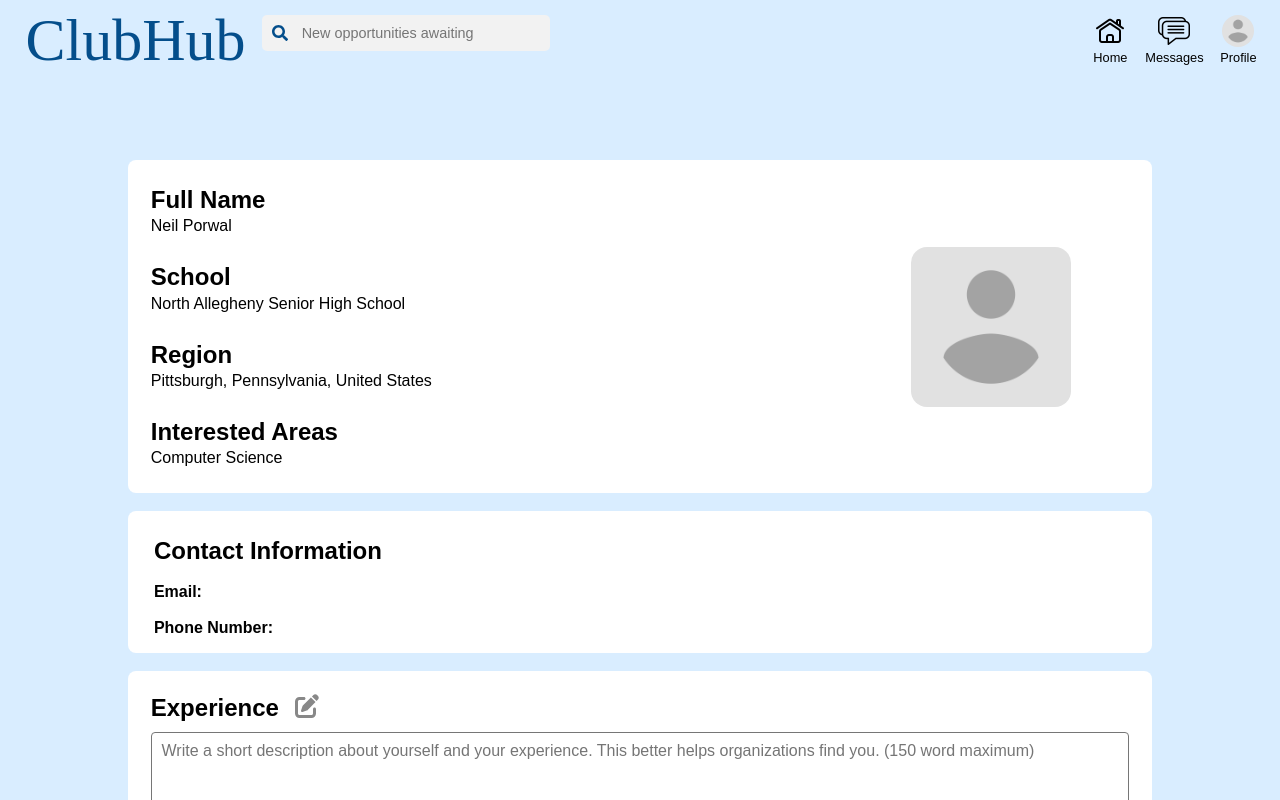
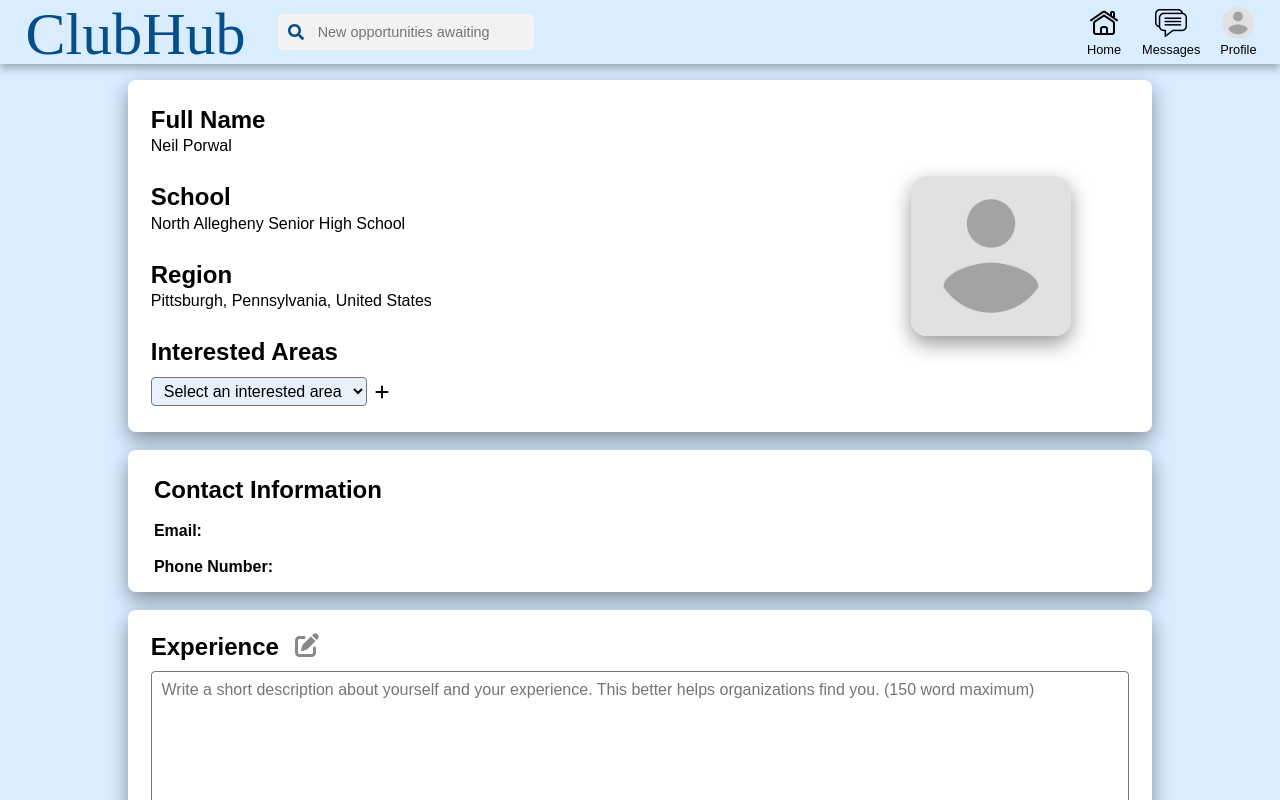
Before and after one commit to PraneethO/ClubHub, a React (Vite) app in the folder web/client/: page /profile/student in a window 1280 px wide. Built offline with nearby package versions, Linux system fonts and the light colour scheme.

Commit message:
fuck joe please

```diff
--- a/web/client/src/App.tsx
+++ b/web/client/src/App.tsx
@@ -20,8 +20,7 @@ function App() {
       <Route path="/profile/student" element={<StudentProfile />} />
       <Route path="/dashboard/organization" element={<OrganizationDash />} />
       <Route path="/profile/organization" element={<OrgProfile />} />
-
-      <Route path="/studentMessaging" element={<StudentMessaging />} />
+      <Route path="/student/messaging" element={<StudentMessaging />} />
     </Routes>
   );
 }
--- a/web/client/src/components/LandingPage/NavBar/NavBar.tsx
+++ b/web/client/src/components/LandingPage/NavBar/NavBar.tsx
@@ -9,14 +9,13 @@ function Navbar() {
   return (
     <nav
       style={{
-        backgroundColor: "#bfbfbf",
+        backgroundColor: "#d9edff",
         fontSize: "60px",
         boxShadow: "none",
         marginBottom: "0",
       }}
     >
       <Link id="logo" to="/">
-
         <div className="logo-container">ClubHub</div>
       </Link>
       {/* <Link id="ourTeamContainer" to="/">
--- a/web/client/src/components/NavBar/StudentNavBar.css
+++ /dev/null
@@ -1,120 +0,0 @@
-/* for reference to how nav is defined in NavBar */
-.sticky-nav {
-  top: 0;
-  left: 0;
-  width: 100%;
-  z-index: 9999;
-  flex-direction: row;
-
-  margin: 0;
-  padding: 0;
-
-  top: 0;
-  left: 0;
-  z-index: 9999;
-
-  height: 10vh;
-  width: 100%;
-
-  display: flex;
-  flex-direction: row;
-  justify-content: flex-end;
-  align-items: center;
-}
-
-#search-container {
-  position: relative;
-  width: 25vw;
-  height: auto;
-  display: flex;
-  align-items: center;
-  margin-left: 1rem;
-  margin-top: 0.925rem;
-  margin-bottom: auto;
-}
-
-
-#search-container input[type="text"] {
-  width: 90%;
-  border: none;
-  background-color: #f2f2f2;
-  font-size: 0.9rem !important;
-  padding: 10px 10px 10px 40px; /* Adjust the padding for the text input */
-  border-radius: 5px;
-  font-family: "Montserrat", sans-serif;
-  text-transform: none;
-}
-
-#search-container .search-icon {
-  position: absolute;
-  left: 10px; /* Adjust the position to the left */
-  cursor: pointer;
-  display: flex;
-  align-items: center; /* Align items vertically in the center */
-  color: #044e8b;
-}
-
-/* icons */
-.home-icon {
-  display: flex;
-  align-items: center;
-  justify-content: center; /* Add this line to center the content horizontally */
-  width: 2rem;
-  height: 2rem;
-  margin-right: 2rem;
-  margin-left: auto;
-}
-
-.home-icon img {
-  width: 2rem;
-  height: 2rem;
-  filter: brightness(100000000%);
-}
-
-
-.messaging-icon {
-  display: flex;
-  align-items: center;
-  justify-content: center; /* Add this line to center the content horizontally */
-  width: 2rem;
-  height: 2rem;
-  margin-right: 2rem;
-}
-
-.messaging-icon img {
-  width: 2rem;
-  height: 2rem;
-  filter: brightness(100000000%);
-  align-self: center;
-}
-
-.profile-image {
-  display: flex;
-  align-items: center;
-  justify-content: center; /* Add this line to center the content horizontally */
-  width: 2rem;
-  height: 2rem;
-  margin-left: 0; /* Adjust the left margin to create spacing */
-  margin-right: 2%; /* Adjust the right margin to create spacing */
-}
-
-.profile-image img {
-  width: 2rem;
-  height: 2rem;
-  border-radius: 50%;
-}
-
-.icon-text {
-  font-family: "Montserrat", sans-serif;
-  text-decoration: none;
-  color: black;
-  font-size: 0.8rem;
-  text-align: center;
-  margin-bottom: 0px;
-}
-
-.home-icon:hover img,
-.messaging-icon:hover img,
-.profile-image:hover img {
-  filter: grayscale(100%);
-}
--- a/web/client/src/components/NavBar/StudentNavBar.tsx
+++ /dev/null
@@ -1,79 +0,0 @@
-import "./StudentNavBar.css";
-import React, { useState } from "react";
-import { FaSearch } from "react-icons/fa";
-import { Link } from "react-router-dom";
-import studentMessagingIcon from "../../assets/messaging-icon.png";
-import defaultAvatar from "../../assets/default-avatar.png";
-import homeIcon from "../../assets/home-icon.png";
-
-const StudentNav = () => {
-  const [searchText, setSearchText] = useState("");
-
-  const handleSearchInputChange = (
-    event: React.ChangeEvent<HTMLInputElement>
-  ) => {
-    setSearchText(event.target.value);
-  };
-
-  const handleSearch = () => {
-    console.log("Searching for:", searchText);
-    // Perform search or any other action here
-  };
-
-  return (
-    <div className="sticky-nav">
-      <Link
-        id="logo"
-        to="/dashboard/student"
-        style={{ marginTop: "auto", marginBottom: "auto" }}
-      >
-        <div
-          style={{
-            fontSize: "60px",
-            fontFamily: "Bebas Neue",
-            marginTop: "auto",
-            marginBottom: "auto",
-          }}
-        >
-          ClubHub
-        </div>
-      </Link>
-      <div id="search-container">
-        <input
-          type="text"
-          placeholder="New opportunities awaiting"
-          value={searchText}
-          onChange={handleSearchInputChange}
-        />
-
-        <div className="search-icon" onClick={handleSearch}>
-          <FaSearch />
-        </div>
-      </div>
-      <div className="home-icon">
-        <Link id="toDashboard" to="/dashboard/student" className="icon-text">
-          <img src={homeIcon} alt="StudentDash" />
-          Home
-        </Link>
-      </div>
-      <div className="messaging-icon">
-        <Link
-          id="toStudentMessaging"
-          to="/studentMessaging"
-          className="icon-text"
-        >
-          <img src={studentMessagingIcon} alt="Messaging" />
-          Messages
-        </Link>
-      </div>
-      <div className="profile-image">
-        <Link to="/profile/student" className="icon-text">
-          <img src={defaultAvatar} alt="Profile" />
-          Profile
-        </Link>
-      </div>
-    </div>
-  );
-};
-
-export default StudentNav;
--- a/web/client/src/components/Profile/Student/StudentProfile.css
+++ b/web/client/src/components/Profile/Student/StudentProfile.css
@@ -7,6 +7,8 @@
   align-items: center;
   margin: 0 auto;
   position: relative;
+
+  box-shadow: 0 8px 20px 0 rgba(0, 0, 0, 0.4);
 }
 
 .profile-image-student img {
@@ -25,7 +27,7 @@
   color: #fff;
   padding: 0.5rem;
   border-radius: 10%;
-  font-family: "Montserrat", sans-serif;
+  font-family: 'Montserrat', sans-serif;
   font-size: 1.25rem;
   display: flex;
   flex-direction: column;
@@ -53,12 +55,14 @@
   padding: 1%;
   padding-top: 2%;
   padding-bottom: 2%;
+
+  box-shadow: 0 8px 20px 0 rgba(0, 0, 0, 0.4);
 }
 
 .student-info {
   width: 70%;
   font-size: 1.5rem;
-  font-family: "Montserrat", sans-serif;
+  font-family: 'Montserrat', sans-serif;
   margin-left: 1%;
   display: flex;
   flex-direction: column;
@@ -68,10 +72,52 @@
 }
 
 .givenInfo {
-  margin-top: 0.5%;
+  margin-top: .5%;
   font-size: 1rem;
-  font-family: "Montserrat", sans-serif;
+  font-family: 'Montserrat', sans-serif;
 }
+
+/* interested areas css */
+.interested-area-input {
+  display: flex;
+  background-color: #e8f0fe !important;
+  padding: 4px 8px;
+  border-radius: 4px;
+  font-size: 1rem;
+  font-family: 'Montserrat', sans-serif;
+}
+
+.interested-areas {
+  display: flex;
+  flex-wrap: wrap;
+}
+
+.interested-area {
+  display: flex;
+  align-items: center;
+  margin-right: 8px;
+  background-color: #e8f0fe;
+  padding: 4px 8px;
+  border-radius: 4px;
+  font-family: 'Montserrat', sans-serif;
+}
+
+.remove-icon {
+  margin-left: 8px;
+  cursor: pointer;
+}
+
+.add-interested-area {
+  display: flex;
+  align-items: center;
+  margin-top: 8px;
+}
+
+.plus-icon {
+  margin-left: 8px;
+  cursor: pointer;
+}
+/* end of interested areas css */
 
 .pfp-container {
   width: 30%;
@@ -84,7 +130,7 @@
 .experience-upload {
   width: 70%;
   font-size: 1.5rem;
-  font-family: "Montserrat", sans-serif;
+  font-family: 'Montserrat', sans-serif;
   display: flex;
   flex-grow: 1;
   text-align: left;
@@ -93,7 +139,7 @@
 }
 
 .experience-textbox {
-  font-family: "Montserrat", sans-serif;
+  font-family: 'Montserrat', sans-serif;
   width: 100%;
   height: 100%;
   resize: none;
@@ -104,7 +150,7 @@
 }
 
 .experience-text {
-  font-family: "Montserrat", sans-serif;
+  font-family: 'Montserrat', sans-serif;
   padding: 1%;
   vertical-align: top;
   width: 100%;
@@ -134,12 +180,14 @@
   justify-content: space-between;
   margin: 0 auto;
   padding: 1%;
+
+  box-shadow: 0 8px 20px 0 rgba(0, 0, 0, 0.4);
 }
 
 .experience-title {
   width: 100%;
   font-size: 1.5rem;
-  font-family: "Montserrat", sans-serif;
+  font-family: 'Montserrat', sans-serif;
   display: flex;
   flex-grow: 1;
   text-align: left;
@@ -155,7 +203,7 @@
 }
 
 .experience-textbox {
-  font-family: "Montserrat", sans-serif;
+  font-family: 'Montserrat', sans-serif;
   width: 100%;
   flex-grow: 1;
   resize: none;
@@ -179,6 +227,8 @@
   flex-direction: row;
   display: flex;
   justify-content: space-between;
+
+  box-shadow: 0 8px 20px 0 rgba(0, 0, 0, 0.4);
 }
 
 .resume-description {
@@ -192,7 +242,7 @@
 .resume-title {
   width: 50%;
   font-size: 1.5rem;
-  font-family: "Montserrat", sans-serif;
+  font-family: 'Montserrat', sans-serif;
   margin-top: 1%;
   margin-left: 1%;
 }
@@ -200,7 +250,7 @@
 .resume-disclaimer {
   margin-top: 0.5%;
   font-size: 1rem;
-  font-family: "Montserrat", sans-serif;
+  font-family: 'Montserrat', sans-serif;
   margin-left: 1%;
 }
 
@@ -217,7 +267,7 @@
 }
 
 .resume-upload-text {
-  font-family: "Montserrat", sans-serif;
+  font-family: 'Montserrat', sans-serif;
   font-size: 1rem;
   text-align: left;
   padding: 0.5rem;
@@ -242,12 +292,14 @@
   padding: 1rem;
   flex-direction: column;
   text-align: left;
+
+  box-shadow: 0 8px 20px 0 rgba(0, 0, 0, 0.4);
 }
 
 .contact-info-title {
   width: 100%;
   font-size: 1.5rem;
-  font-family: "Montserrat", sans-serif;
+  font-family: 'Montserrat', sans-serif;
   display: flex;
   text-align: left;
   margin-left: 1%;
--- a/web/client/src/components/Profile/Student/StudentProfile.tsx
+++ b/web/client/src/components/Profile/Student/StudentProfile.tsx
@@ -2,9 +2,16 @@ import React, { useState, ChangeEvent } from "react";
 import { Link } from "react-router-dom";
 import defaultAvatar from "../../../assets/default-avatar.png";
 import "./StudentProfile.css";
+import StudentNav from "../../SearchBars/StudentNavBar";
+
 import { FontAwesomeIcon } from "@fortawesome/react-fontawesome";
-import { faCamera, faEdit, faCheck } from "@fortawesome/free-solid-svg-icons";
-import StudentNav from "../../NavBar/StudentNavBar";
+import {
+  faCamera,
+  faEdit,
+  faCheck,
+  faPlus,
+  faTimes,
+} from "@fortawesome/free-solid-svg-icons";
 
 function StudentProfile() {
   const [isHovered, setIsHovered] = useState(false);
@@ -15,6 +22,10 @@ function StudentProfile() {
   const [experience, setExperience] = useState("");
   const [experienceChanges, setExperienceChanges] = useState("");
   const [resume, setResume] = useState<File | null>(null);
+
+  const [interestedAreas, setInterestedAreas] = useState<string[]>([]);
+  const [newInterestedArea, setNewInterestedArea] = useState("");
+  const [selectedArea, setSelectedArea] = useState<string>("");
 
   const handleImageUpload = (event: ChangeEvent<HTMLInputElement>) => {
     const file = event.target.files?.[0];
@@ -78,13 +89,23 @@ function StudentProfile() {
     }
   };
 
+  const handleAddInterestedArea = () => {
+    if (selectedArea.trim() !== "") {
+      setInterestedAreas([...interestedAreas, selectedArea]);
+      setSelectedArea("");
+    }
+  };
+
+  const handleRemoveInterestedArea = (index: number) => {
+    const updatedAreas = interestedAreas.filter((_, i) => i !== index);
+    setInterestedAreas(updatedAreas);
+  };
+
   return (
-    <div>
+    <>
+      <div style={{ backgroundColor: "#d9edff" }}>
         <StudentNav />
-      <div
-        className="student-info-container"
-        style={{ fontWeight: "bold", marginTop: "10vh" }}
-      >
+        <div className="student-info-container" style={{ fontWeight: "bold" }}>
           <div className="student-info">
             Full Name
             <div className="givenInfo" style={{ fontWeight: "normal" }}>
@@ -103,10 +124,40 @@ function StudentProfile() {
             <br />
             Interested Areas
             <div className="givenInfo" style={{ fontWeight: "normal" }}>
-            Computer Science{" "}
-            {/* placeholder -- maybe make it into dropdown addition*/}
+              {/* interested areas boxes */}
+              <div className="interested-areas">
+                {interestedAreas.map((area, index) => (
+                  <div className="interested-area" key={index}>
+                    {area}
+                    <FontAwesomeIcon
+                      className="remove-icon"
+                      icon={faTimes}
+                      onClick={() => handleRemoveInterestedArea(index)}
+                    />
+                  </div>
+                ))}
+              </div>
+              <div className="add-interested-area">
+                <select
+                  value={selectedArea}
+                  onChange={(e) => setSelectedArea(e.target.value)}
+                  className="interested-area-input"
+                >
+                  <option value="">Select an interested area</option>
+                  <option value="Area 1">Area 1</option>
+                  <option value="Area 2">Area 2</option>
+                  <option value="Area 3">Area 3</option>
+                  {/* Add more options as needed */}
+                </select>
+                <FontAwesomeIcon
+                  className="plus-icon"
+                  icon={faPlus}
+                  onClick={handleAddInterestedArea}
+                />
               </div>
             </div>
+          </div>
+
           <div className="pfp-container">
             <div
               className="profile-image-student"
@@ -137,6 +188,7 @@ function StudentProfile() {
             style={{ fontWeight: "bold", width: "100%" }}
           >
             Contact Information
+            {/* make this dynamic */}
           </div>
           <br />
           <div className="student-contact-info">
@@ -192,6 +244,7 @@ function StudentProfile() {
             </div>
           )}
         </div>
+
         <br />
         <div className="student-resume-container">
           <div className="resume-description">
@@ -230,12 +283,11 @@ function StudentProfile() {
             />
           </div>
         </div>
+      </div>
       <br />
       <br />
-    </div>
+    </>
   );
 }
 
 export default StudentProfile;
-
-// move the upload to the right
--- a/web/client/src/components/SearchBars/StudentNavBar.css
+++ b/web/client/src/components/SearchBars/StudentNavBar.css
@@ -18,7 +18,7 @@ nav:hover {
   height: auto;
   display: flex;
   align-items: center;
-  margin-left: 0;
+  margin-left: 0 !important;
   margin-top: auto;
   margin-bottom: auto;
 }
@@ -27,9 +27,9 @@ nav:hover {
 #search-container input[type="text"] {
   width: 80%;
   border: none;
-  /* background-color: #f2f2f2; */
+  background-color: #f2f2f2;
   /* background: #bfbfbf; */
-  background-color: white;
+  /* background-color: white; */
   font-size: 0.9rem !important;
   padding: 10px 10px 10px 40px; /* Adjust the padding for the text input */
   border-radius: 5px;
@@ -61,8 +61,8 @@ nav:hover {
   justify-content: center; /* Add this line to center the content horizontally */
   width: 2rem;
   height: 2rem;
-  margin-right: 0.2rem;
-  margin-left: auto;
+  margin-right: 0.2rem !important;
+  margin-left: auto !important;
 }
 
 .home-icon img {
@@ -78,7 +78,7 @@ nav:hover {
   justify-content: center; /* Add this line to center the content horizontally */
   width: 2rem;
   height: 2rem;
-  margin-right: 0.2rem;
+  margin-right: 0.2rem !important;
 }
 
 .messaging-icon img {
--- a/web/client/src/components/SearchBars/StudentNavBar.tsx
+++ b/web/client/src/components/SearchBars/StudentNavBar.tsx
@@ -24,7 +24,7 @@ const StudentNav = () => {
     <nav>
       <Link
         id="logo"
-        to="/dashboard/student"
+        to="/studentDashboard"
         style={{ marginTop: "auto", marginBottom: "auto" }}
       >
         <div
@@ -59,7 +59,7 @@ const StudentNav = () => {
       <div className="messaging-icon">
         <Link
           id="toStudentMessaging"
-          to="/studentMessaging"
+          to="/messaging/student"
           className="icon-text"
         >
           <img src={studentMessagingIcon} alt="Messaging" />
--- a/web/client/src/components/SignUp/SignUp.tsx
+++ b/web/client/src/components/SignUp/SignUp.tsx
@@ -22,7 +22,7 @@ function SignUp() {
     <>
       <nav
         style={{
-          backgroundColor: "#bfbfbf",
+          backgroundColor: "#d9edff",
           fontSize: "60px",
           boxShadow: "none",
           marginBottom: "0",
```
Also changed, not shown: web/client/src/components/LandingPage/First/First.css (+9 -7 lines). Lines whose indentation alone changed are shown as unchanged.
